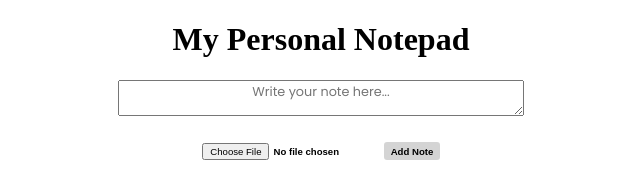
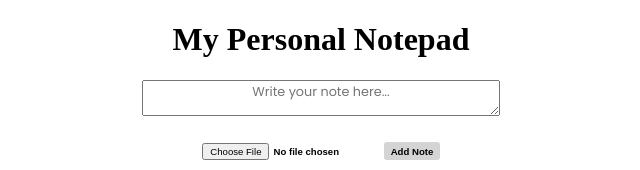
Before and after one commit to Khalifa-pendrops/notepad, a React (Create React App) app: page / in a window 1280 px wide. Shown: the top 170 px of the page, without its empty margins (319-959 px from the left). Built offline with nearby package versions, Linux system fonts and the light colour scheme; a web font is replaced by a local one.

Commit message:
textarea width changed

```diff
--- a/public/index.html
+++ b/public/index.html
@@ -24,7 +24,7 @@
       work correctly both with client-side routing and a non-root public URL.
       Learn how to configure a non-root public URL by running `npm run build`.
     -->
-    <title>React App</title>
+    <title>Khalifa's Notepad App</title>
   </head>
   <body>
     <noscript>You need to enable JavaScript to run this app.</noscript>
--- a/src/App.css
+++ b/src/App.css
@@ -38,7 +38,7 @@ h1{
 
 textarea {
   margin-bottom: 10px;
-  min-width: 25rem;
+  min-width: 22rem;
   min-height: auto;
 }
 
```
